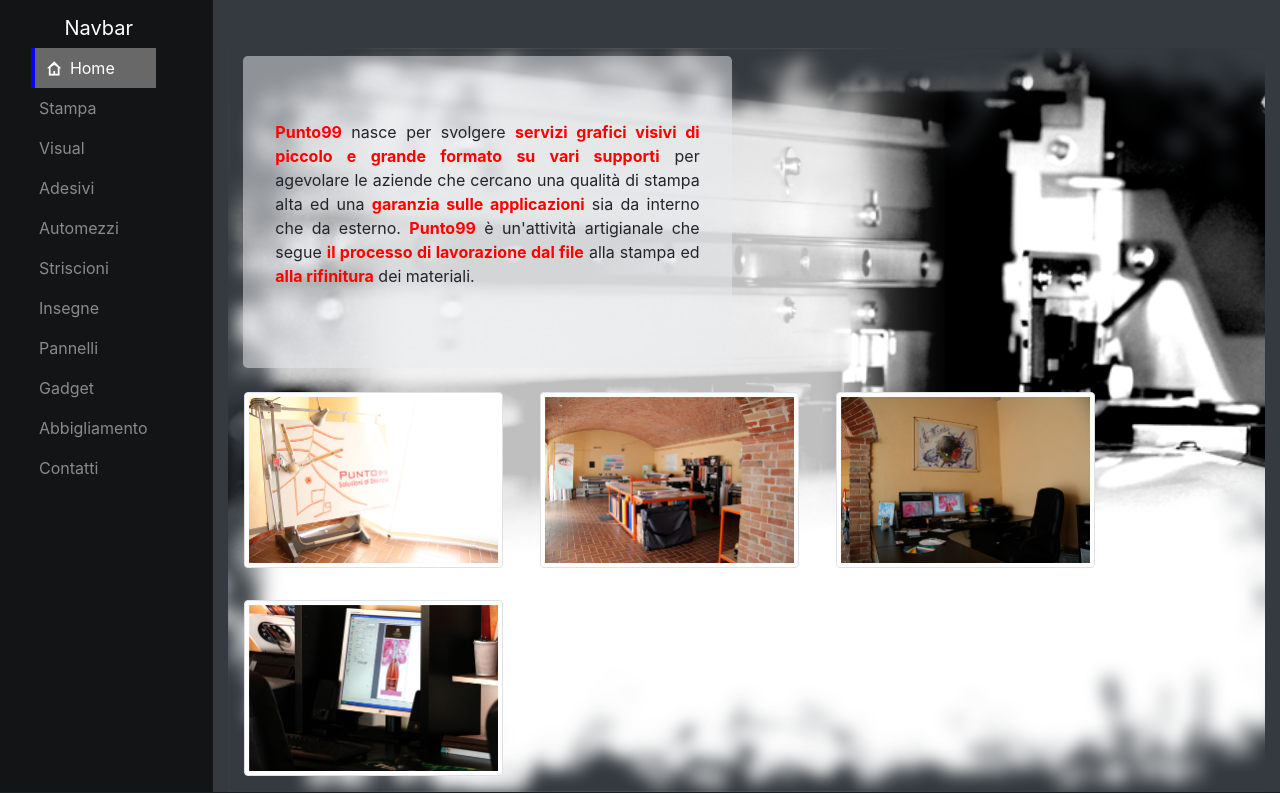
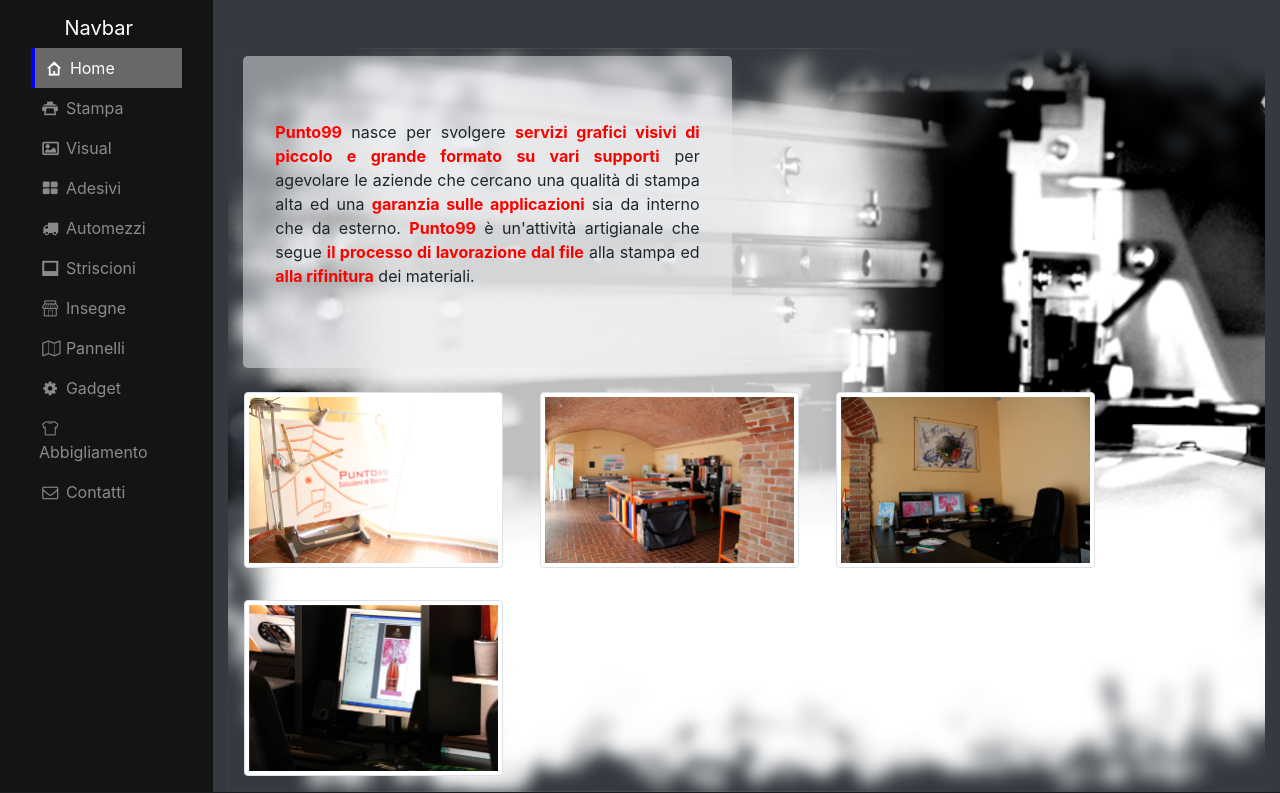
Before and after one commit to nirvanico/punto99, a PHP site: page / in a window 1280 px wide. Shown: the top 793 px of the page. Run offline with PHP 8.4, Linux system fonts and the light colour scheme; some libraries are stand-ins or nearby versions.

Commit message:
added icon to the navbar

```diff
--- a/navbar.php
+++ b/navbar.php
@@ -16,71 +16,71 @@
                     <a class="nav-link icon-home" id="home" href="home.html"> Home</a>
                 </li>
                 <li class="nav-item">
-                    <a class="nav-link" href="stampa.html">Stampa</a>
+                    <a class="nav-link icon-print" href="stampa.html"> Stampa</a>
                 </li>
                 <li class="nav-item">
-                    <a class="nav-link" href="visual.html">Visual</a>
+                    <a class="nav-link icon-picture" href="visual.html"> Visual</a>
                 </li>
                 <li class="nav-item">
-                    <a class="nav-link" href="adesivi.html">Adesivi</a>
+                    <a class="nav-link icon-stickers" href="adesivi.html"> Adesivi</a>
                 </li>
                 <li class="nav-item">
-                    <a class="nav-link" href="automezzi.html">Automezzi</a>
+                    <a class="nav-link icon-truck" href="automezzi.html"> Automezzi</a>
                 </li>
                 <li class="nav-item">
-                    <a class="nav-link" href="striscioni.html">Striscioni</a>
+                    <a class="nav-link icon-banner" href="striscioni.html"> Striscioni</a>
                 </li>
                 <li class="nav-item">
-                    <a class="nav-link" href="insegne.html">Insegne</a>
+                    <a class="nav-link icon-shop" href="insegne.html"> Insegne</a>
                 </li>
                 <li class="nav-item">
-                    <a class="nav-link" href="pannelli.html">Pannelli</a>
+                    <a class="nav-link icon-panel" href="pannelli.html"> Pannelli</a>
                 </li>
                 <li class="nav-item">
-                    <a class="nav-link" href="gadget.html">Gadget</a>
+                    <a class="nav-link icon-cog" href="gadget.html"> Gadget</a>
                 </li>
                 <li class="nav-item">
-                    <a class="nav-link" href="abbigliamento.html">Abbigliamento</a>
+                    <a class="nav-link icon-t-shirt" href="abbigliamento.html"> Abbigliamento</a>
                 </li>
                 <li class="nav-item">
-                    <a class="nav-link" href="contatti.html">Contatti</a>
+                    <a class="nav-link icon-mail" href="contatti.html"> Contatti</a>
                 </li>
             </ul>
-            <div class="collapse navbar-collapse" id="navbarSupportedContent">
+            <div class="collapse navbar-collapse mt-2" id="navbarSupportedContent">
 
                 <ul class="navbar-nav d-sm-none mr-auto flex-column">
                     <li class="nav-item">
                         <a class="nav-link icon-home" id="home" href="home.html"> Home</a>
                     </li>
                     <li class="nav-item">
-                        <a class="nav-link" href="stampa.html">Stampa</a>
+                        <a class="nav-link icon-print" href="stampa.html"> Stampa</a>
                     </li>
                     <li class="nav-item">
-                        <a class="nav-link" href="visual.html">Visual</a>
+                        <a class="nav-link icon-picture" href="visual.html"> Visual</a>
                     </li>
                     <li class="nav-item">
-                        <a class="nav-link" href="adesivi.html">Adesivi</a>
+                        <a class="nav-link icon-stickers" href="adesivi.html"> Adesivi</a>
                     </li>
                     <li class="nav-item">
-                        <a class="nav-link" href="automezzi.html">Automezzi</a>
+                        <a class="nav-link icon-truck" href="automezzi.html"> Automezzi</a>
                     </li>
                     <li class="nav-item">
-                        <a class="nav-link" href="striscioni.html">Striscioni</a>
+                        <a class="nav-link icon-banner" href="striscioni.html"> Striscioni</a>
                     </li>
                     <li class="nav-item">
-                        <a class="nav-link" href="insegne.html">Insegne</a>
+                        <a class="nav-link icon-shop" href="insegne.html"> Insegne</a>
                     </li>
                     <li class="nav-item">
-                        <a class="nav-link" href="pannelli.html">Pannelli</a>
+                        <a class="nav-link icon-panel" href="pannelli.html"> Pannelli</a>
                     </li>
                     <li class="nav-item">
-                        <a class="nav-link" href="gadget.html">Gadget</a>
+                        <a class="nav-link icon-cog" href="gadget.html"> Gadget</a>
                     </li>
                     <li class="nav-item">
-                        <a class="nav-link" href="abbigliamento.html">Abbigliamento</a>
+                        <a class="nav-link icon-t-shirt" href="abbigliamento.html"> Abbigliamento</a>
                     </li>
                     <li class="nav-item">
-                        <a class="nav-link" href="contatti.html">Contatti</a>
+                        <a class="nav-link icon-mail" href="contatti.html"> Contatti</a>
                     </li>
 
                 </ul>
```
